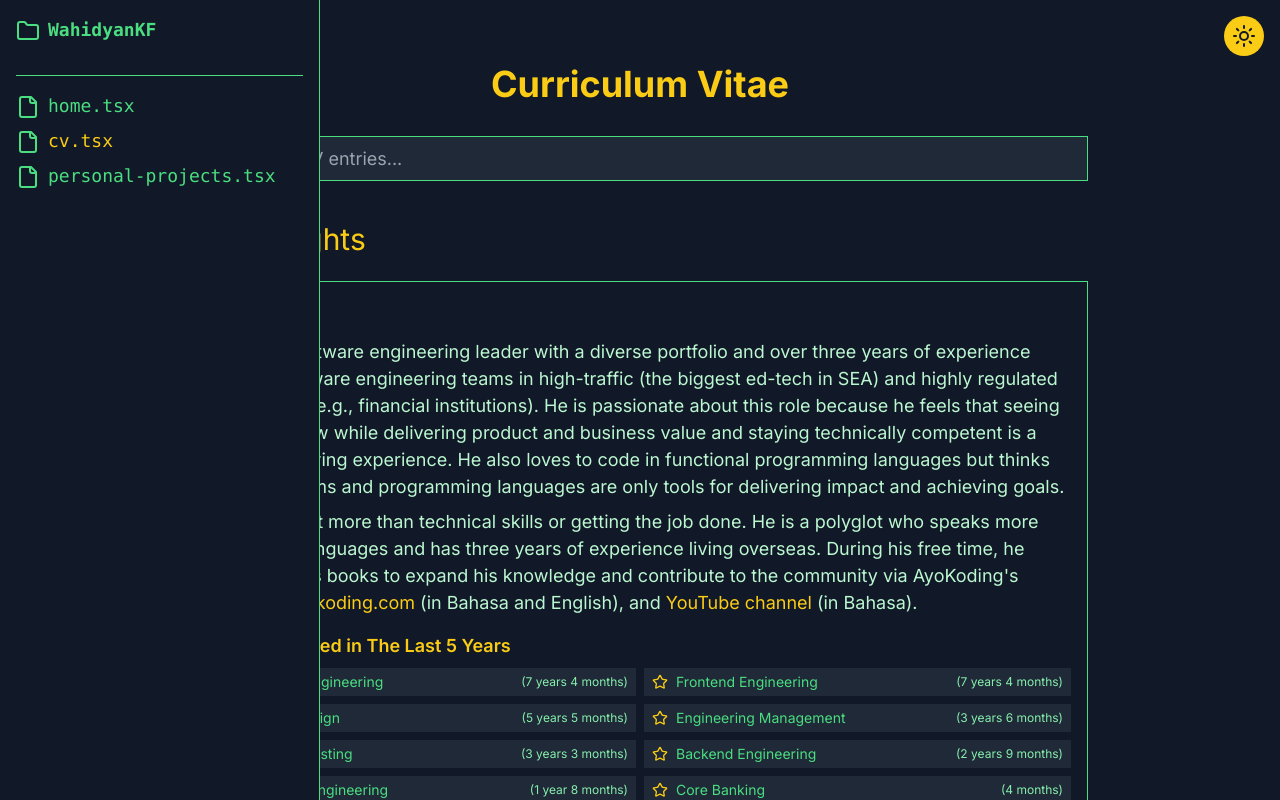
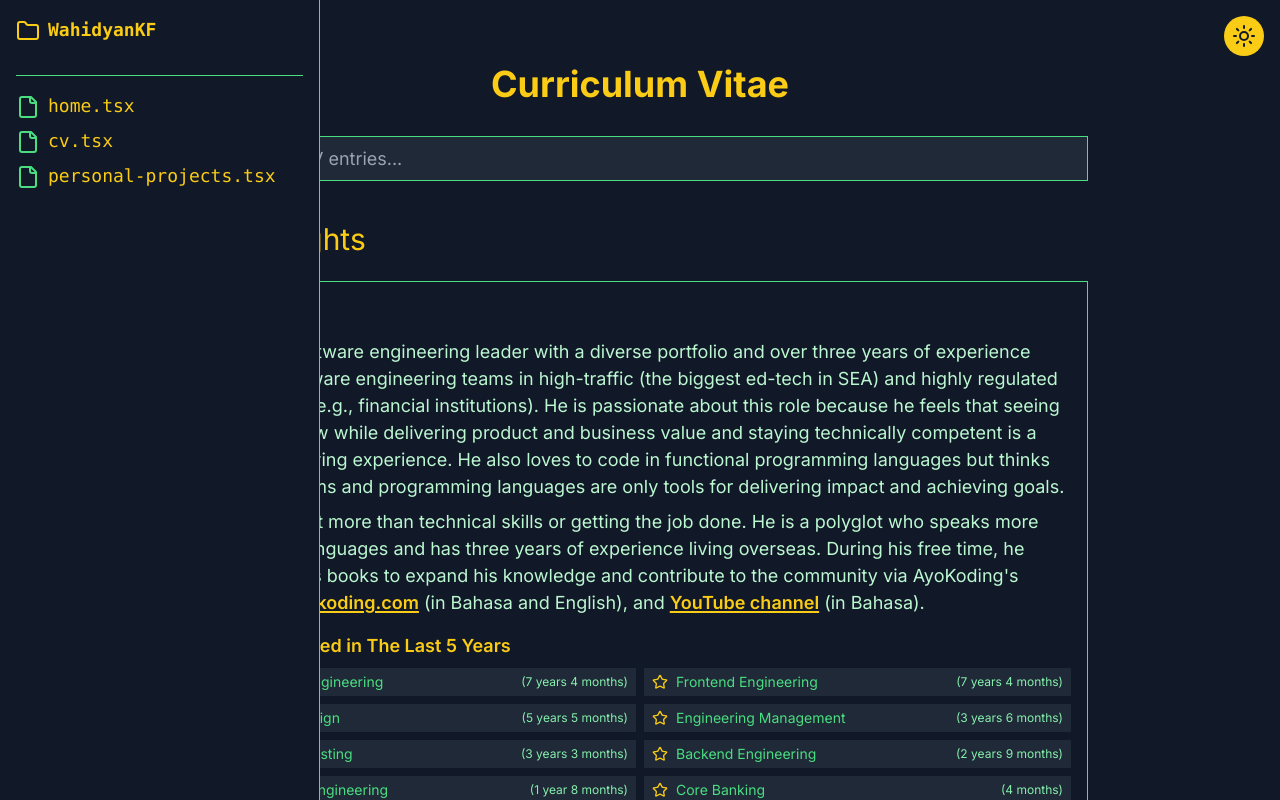
Before and after one commit to wahidyankf/wahidyankf-web, a Next.js app: page /cv in a window 1280 px wide. Shown: the top 800 px of the page. Built offline with nearby package versions, Linux system fonts and the light colour scheme.

Commit message:
update link color in light mode

```diff
--- a/src/app/globals.css
+++ b/src/app/globals.css
@@ -78,7 +78,7 @@
 
 /* Add more light theme overrides as needed */
 .light-theme a {
-  @apply text-light-primary hover:text-light-accent;
+  @apply text-light-primary font-semibold underline decoration-2 underline-offset-2 hover:text-light-accent hover:decoration-light-accent;
 }
 
 .light-theme code {
@@ -106,6 +106,21 @@
   @apply text-light-keyword;
 }
 
+/* Add this new style for the About Me section links */
+.light-theme .content-link {
+  @apply text-light-primary font-semibold underline decoration-2 underline-offset-2 hover:text-light-accent hover:decoration-light-accent;
+}
+
+/* Existing dark theme styles */
+a {
+  @apply text-yellow-400 hover:text-green-400 transition-colors duration-200;
+}
+
+/* Replace .about-me-link with .content-link for dark mode */
+.content-link {
+  @apply text-yellow-400 font-semibold underline decoration-2 underline-offset-2 hover:text-green-400 hover:decoration-green-400 transition-colors duration-200;
+}
+
 @media (min-width: 1024px) {
   body {
     font-size: 18px;
--- a/src/utils/markdown.tsx
+++ b/src/utils/markdown.tsx
@@ -19,7 +19,7 @@
           href={linkUrl}
           target="_blank"
           rel="noopener noreferrer"
-          className="text-yellow-400 hover:text-green-400 transition-colors duration-200"
+          className="content-link" // Changed from about-me-link to content-link
         >
           <HighlightText text={linkText} searchTerm={searchTerm} />
         </a>
```
